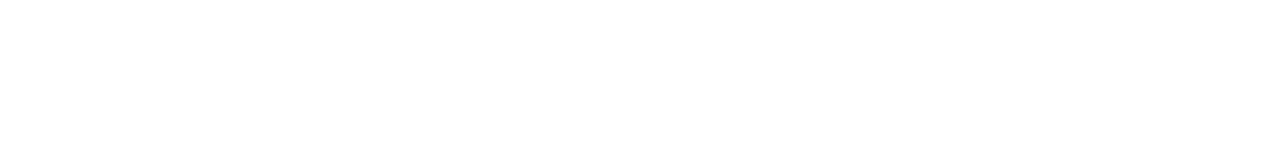
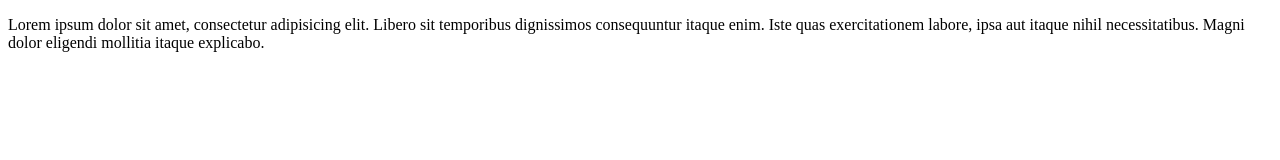
Before and after one commit to percybellido/eliminar-por-favor, a plain HTML site: page prueba-4/prueba.html in a window 1280 px wide. Drawn offline with Linux system fonts and the light colour scheme.

Commit message:
p desde VSC

```diff
--- a/prueba-4/prueba.html
+++ b/prueba-4/prueba.html
@@ -7,6 +7,6 @@
     <title>Document</title>
 </head>
 <body>
-
+    <p>Lorem ipsum dolor sit amet, consectetur adipisicing elit. Libero sit temporibus dignissimos consequuntur itaque enim. Iste quas exercitationem labore, ipsa aut itaque nihil necessitatibus. Magni dolor eligendi mollitia itaque explicabo.</p>
 </body>
 </html>
```
